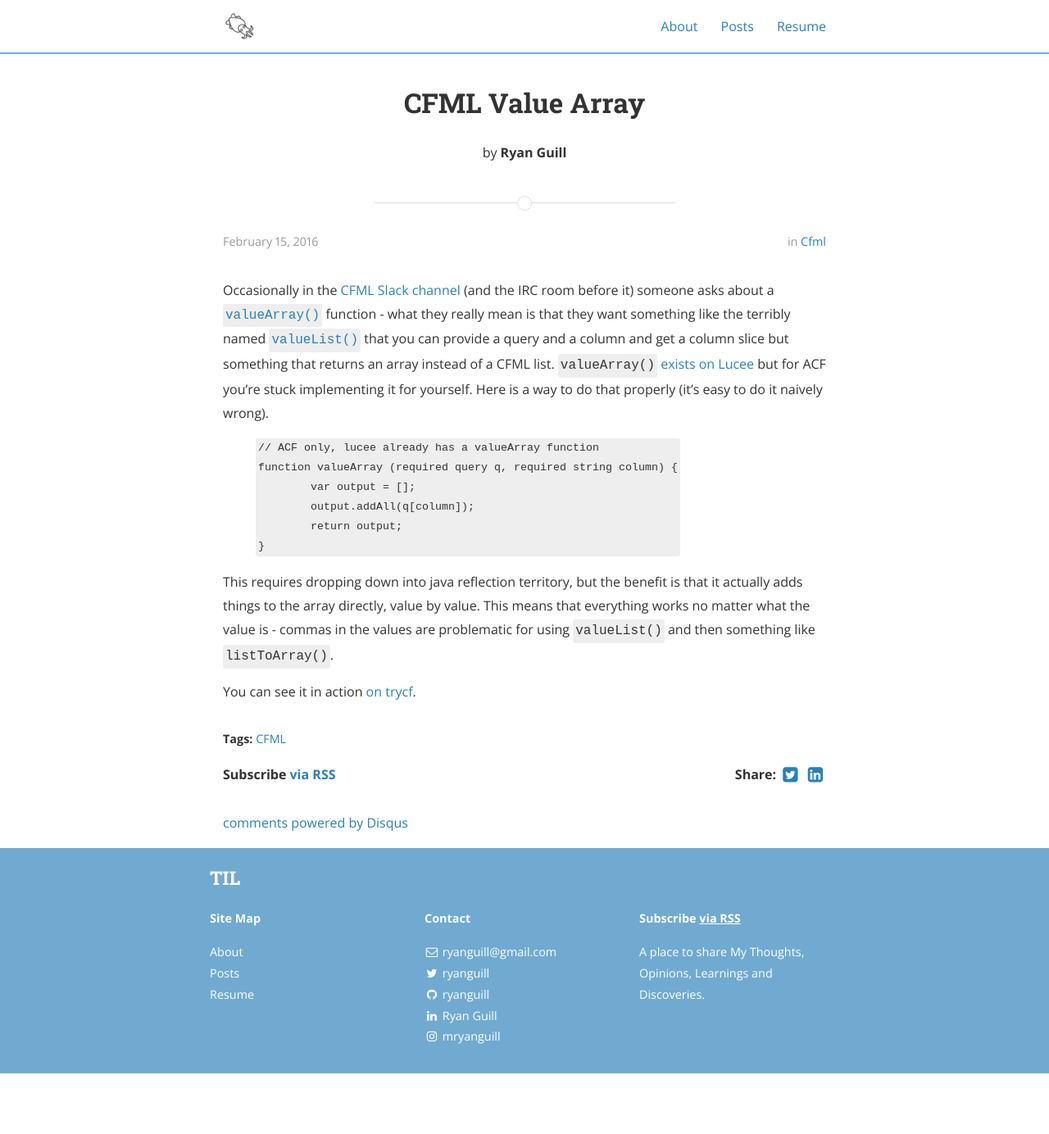
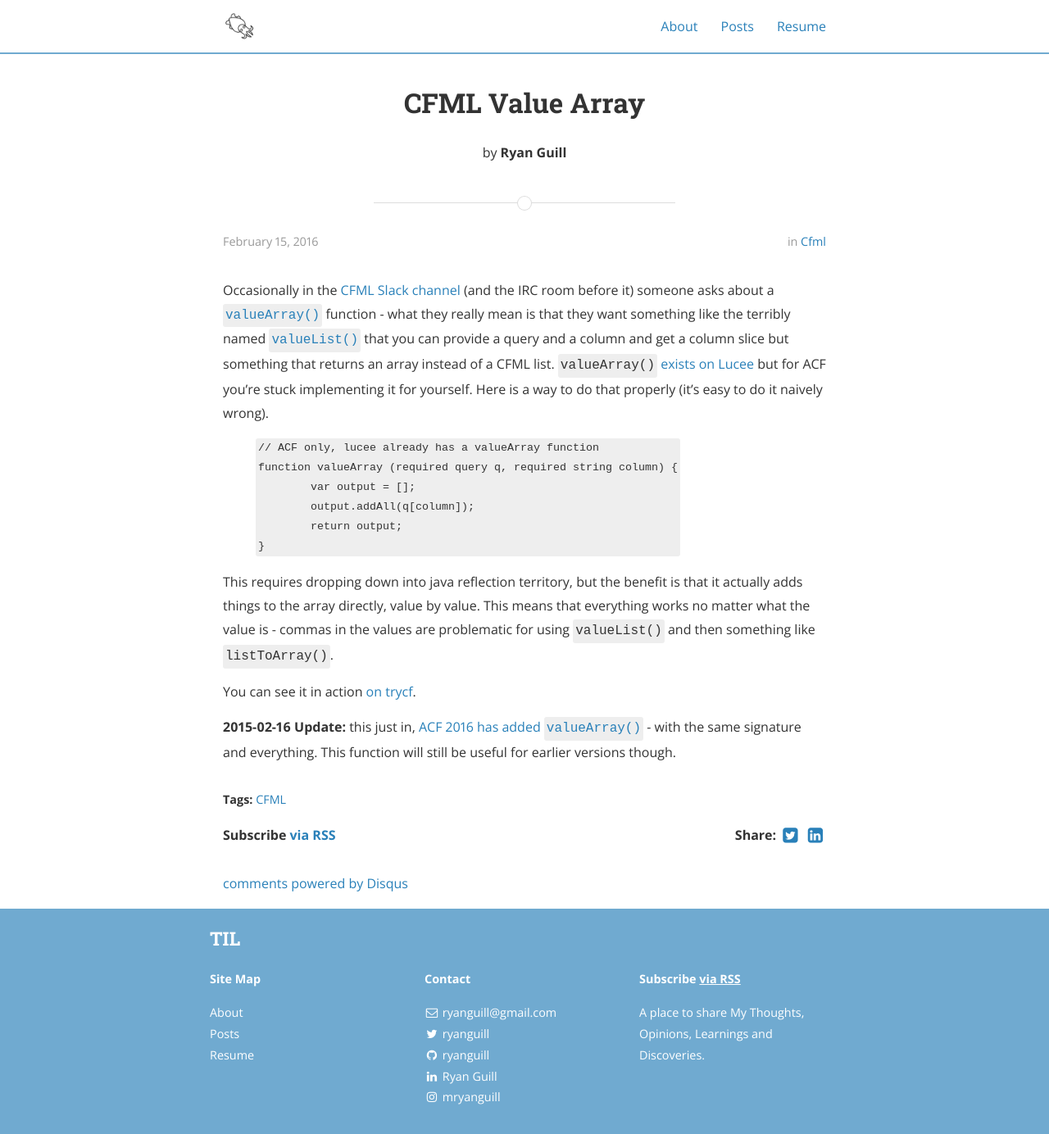
Before and after one commit to ryanguill/ryanguill.github.io, a Jekyll site: the page built from _posts/2016-02-15-cfml-query-valuearray.md, in a window 1280 px wide. Shown: the whole page at 82% size. Built offline with Jekyll 4.4.1, drawn with Linux system fonts in a browser that asks for light colours; nearby versions of some CDN libraries; comment, search, counter and statistics services are not loaded; a style sheet for code colours, icons or effects is not loaded; before the commit the page ends 1310 px from its top, so only the background shows below that.

Commit message:
adding note to valuearray about ACF2016

```diff
--- a/_posts/2016-02-15-cfml-query-valuearray.md
+++ b/_posts/2016-02-15-cfml-query-valuearray.md
@@ -23,3 +23,5 @@ function valueArray (required query q, required string column) {
 This requires dropping down into java reflection territory, but the benefit is that it actually adds things to the array directly, value by value. This means that everything works no matter what the value is - commas in the values are problematic for using `valueList()` and then something like `listToArray()`.
 
 You can see it in action [on trycf](http://trycf.com/gist/45481a49c17e95872523).
+
+**2015-02-16 Update:** this just in, [ACF 2016 has added `valueArray()`](https://helpx.adobe.com/coldfusion/cfml-reference/coldfusion-functions/functions-t-z/valuearray.html#main-pars_header) - with the same signature and everything.  This function will still be useful for earlier versions though.
```
